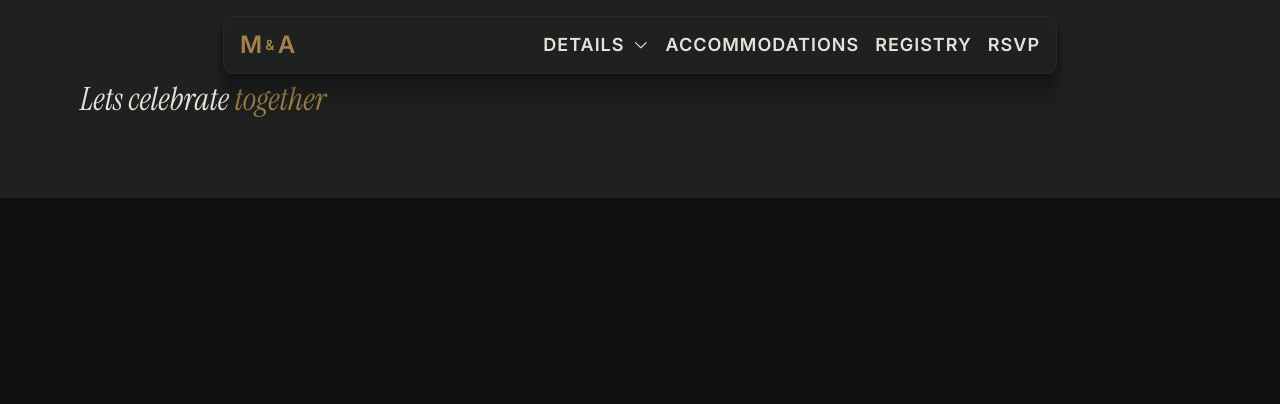
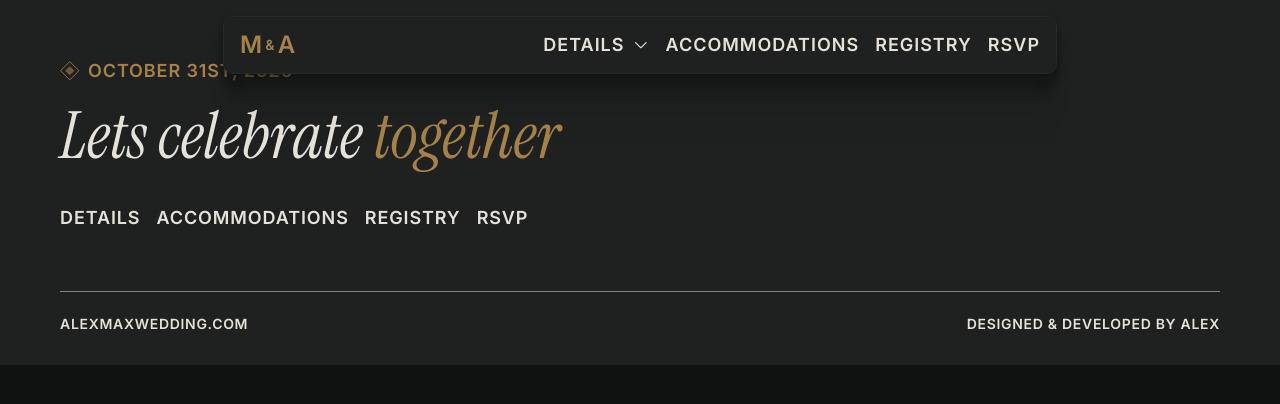
Before and after one commit to akhachadoorian/Wedding, a React (Create React App) app: page /rsvp in a window 1280 px wide. Shown: the top 404 px of the page. Built offline with nearby package versions, Linux system fonts and the light colour scheme.

Commit message:
<update> Footer fix

```diff
--- a/src/components/ArrowBox/ArrowBox.scss
+++ b/src/components/ArrowBox/ArrowBox.scss
@@ -1,7 +1,7 @@
 @use "../../styles/variables" as *;
 
 .arrow_box-wrapper {
-    padding: var(--space_025, 2px);
+    padding: var(--space-025, 2px);
     border-radius: 4px;
     border: 1px solid var(--Cream-cream-500, #e6e2da);
     transition: $transition;
@@ -66,7 +66,7 @@
 }
 
 // .arrow-wrapper {
-//     padding: var(--space_025, 2px);
+//     padding: var(--space-025, 2px);
 //     border-radius: 4px;
 //     border: 1px solid var(--Cream-cream-500, #e6e2da);
 
--- a/src/components/Buttons/Buttons.scss
+++ b/src/components/Buttons/Buttons.scss
@@ -4,7 +4,7 @@
     .btn {
         display: flex;
         align-items: center;
-        gap: var(--space_150);
+        gap: var(--space-150);
 
         width: fit-content;
         text-decoration: none;
@@ -21,7 +21,7 @@
     }
 
     .btn.solid {
-        padding: var(--space_150, 12px) var(--space_300, 24px);
+        padding: var(--space-150, 12px) var(--space-300, 24px);
         border-radius: $default-br;
 
         &.gold {
@@ -50,7 +50,7 @@
     }
 
     .btn.outline {
-        padding: var(--space_150, 12px) var(--space_300, 24px);
+        padding: var(--space-150, 12px) var(--space-300, 24px);
         border-radius: $default-br;
         border: 2px solid;
 
@@ -80,8 +80,8 @@
     }
 
     .btn.lines {
-        // gap: var(--space_100);
-        padding: var(--space_100) var(--space_075);
+        // gap: var(--space-100);
+        padding: var(--space-100) var(--space-075);
 
         position: relative;
 
--- a/src/components/Eyebrow/Eyebrow.scss
+++ b/src/components/Eyebrow/Eyebrow.scss
@@ -3,7 +3,7 @@
 .eyebrow-wrapper {
     display: flex;
     align-items: center;
-    gap: var(--space_100);
+    gap: var(--space-100);
 
     width: fit-content;
 
@@ -13,7 +13,7 @@
     }
 
     &.double {
-        gap: var(--space_150);
+        gap: var(--space-150);
     }
 
     &.gold { color: var(--gold-500); }
--- a/src/components/globals/Footer/Footer.jsx
+++ b/src/components/globals/Footer/Footer.jsx
@@ -1,9 +1,13 @@
 import React from "react";
 import { Link } from "react-router-dom";
+
 import { useLenis } from "../../../context/LenisContext";
+import { NAV_ITEMS } from "../../../data/navItems";
+import Eyebrow from "../../Eyebrow/Eyebrow";
+
 // import { NAV_ITEMS } from "../../../constants/navItems";
 
-import './Footer.scss';
+import "./Footer.scss";
 
 function Footer({}) {
     const lenis = useLenis();
@@ -17,14 +21,16 @@ function Footer({}) {
 
     return (
         <footer>
-            <div className="footer-wrapper">
+            <div className="footer-upper">
                 <div className="footer-left">
-                    <h5 className="heading_xl">
+                    <Eyebrow variation="left" color="--gold-500" text="October 31st, 2026" />
+
+                    <h5 className="heading-xl">
                         Lets celebrate <span className="gold-italic">together</span>
                     </h5>
-                </div>
-                <div className="footer-right">
-                    {/* {NAV_ITEMS.map((n, idx) => (
+
+                    <div className="footer-nav">
+                        {NAV_ITEMS.map((n, idx) => (
                             <React.Fragment key={idx}>
                                 <Link
                                     to={n.link || "/"}
@@ -39,8 +45,20 @@ function Footer({}) {
                                     <p>{n.text}</p>
                                 </Link>
                             </React.Fragment>
-                    ))} */}
+                        ))}
                     </div>
+                </div>
+                <div className="footer-right"></div>
+            </div>
+
+            <div className="footer-lower">
+                <Link to={"/"} className="">
+                    <p className="">alexmaxwedding.com</p>
+                </Link>
+
+                <p>
+                    Designed & Developed by Alex
+                </p>
             </div>
         </footer>
     );
--- a/src/components/globals/Footer/Footer.scss
+++ b/src/components/globals/Footer/Footer.scss
@@ -2,21 +2,50 @@
 @use "../../../styles/placeholders" as *;
 
 footer {
-    @include big  {
-        max-width: var(--max-width);
-        margin: 0 auto 60px auto;
+    padding: var(--space-750, 60px) var(--column-margin, 60px) var(--space-400, 32px) var(--column-margin, 60px);
+    background-color: var(--black-900);
+
+    @include big {
+        // max-width: var(--max-width);
+        // margin: 0 auto 60px auto;
     }
 }
 
-.footer-wrapper {
-    background-color: var(--black-900);
-    padding: 80px;
+.footer-upper {
+    display: flex;
+    flex-direction: row;
+    // gap: var(--layout-column-gutter);
 
-    display: flex;
-    gap: 15.972vw;
+    @include big {
+        flex-direction: row;
+        gap: var(--space-400);
+
+        max-width: var(--max-width);
+        margin: auto;
+    }
 
     .footer-left {
-        flex: 1 1 520px;
+        @include big {
+            flex: 1 1 594px;
+        }
+
+        h5 {
+            margin-top: var(--space-200);
+        }
+
+        .footer-nav {
+            display: flex;
+            flex-wrap: wrap;
+            gap: var(--space-200);
+
+            margin-top: var(--space-400);
+
+            .footer-link {
+                @extend %nav-link-uppercase;
+
+                text-decoration: none;
+            }
+        }
     }
 
     .footer-right {
@@ -25,9 +54,35 @@ footer {
         display: grid;
         grid-template-columns: repeat(2, 1fr);
         gap: 30px;
-
-        .footer-link {
-            @extend %nav-link-uppercase;
-        }
     }
 }
+
+.footer-lower {
+    padding-top: var(--space-300, 24px);
+    border-top: 1px solid rgba(230, 226, 218, 0.5);
+
+    display: flex;
+    justify-content: space-between;
+    flex-direction: row;
+    gap: var(--space-200);
+
+    @include big {
+        flex-direction: row;
+        gap: var(--space-400);
+
+        max-width: var(--max-width);
+        margin: var(--space-700) auto 0 auto;
+    }
+
+    a, p {
+        font-size: 14px;
+        font-family: $font-sans;
+        font-weight: 600;
+        line-height: 120%; /* 16.8px */
+        letter-spacing: 0.7px;
+        text-transform: uppercase;
+        text-decoration: none;
+    }
+
+
+}
--- a/src/components/globals/Navigation/Navigation.scss
+++ b/src/components/globals/Navigation/Navigation.scss
@@ -42,7 +42,7 @@ header {
 .navigation-wrapper {
     margin: 0 var(--layout-column-margin);
 
-    padding: var(--space_200);
+    padding: var(--space-200);
     border-radius: 10px;
     border: 1px solid var(--Black-black-800, #272828);
     background: var(--Black-black-900, #1f2121);
@@ -65,7 +65,7 @@ header {
         max-width: clamp(800px, 60.417vw, 870px);
         width: 100%;
         margin: auto;
-        padding: var(--space_200, 16px);
+        padding: var(--space-200, 16px);
 
         #mobile_nav_btn {
             display: none;
@@ -97,7 +97,7 @@ header {
         .navigation-left {
             display: flex;
             align-items: center;
-            gap: var(--space_025);
+            gap: var(--space-025);
 
             text-decoration: none;
 
@@ -141,7 +141,7 @@ header {
             .nav-link.has-dropdown {
                 display: flex;
                 align-items: center;
-                gap: var(--space_100);
+                gap: var(--space-100);
 
                 .caret-wrapper {
                     width: 17px;
@@ -197,7 +197,7 @@ header {
             .dropdown-inner {
                 display: flex;
                 flex-wrap: wrap;
-                gap: var(--space_200);
+                gap: var(--space-200);
 
                 overflow: hidden;
                 padding-top: 0;
@@ -205,14 +205,14 @@ header {
 
                 .dd-link {
                     flex: 1 0 232px;
-                    padding: var(--space_200, 16px);
+                    padding: var(--space-200, 16px);
                     background: var(--Black-black-800, #272828);
                     border-radius: 6px;
                     text-decoration: none;
 
                     display: flex;
                     flex-direction: column;
-                    gap: var(--space_100);
+                    gap: var(--space-100);
                     transition: $transition;
 
                     .dd-text_wrapper {
@@ -251,7 +251,7 @@ header {
                 grid-template-rows: 1fr;
 
                 .dropdown-inner {
-                    padding-top: var(--space_300);
+                    padding-top: var(--space-300);
                 }
             }
         }
--- a/src/styles/_typography.scss
+++ b/src/styles/_typography.scss
@@ -39,7 +39,8 @@ h1, h2, h3, h4, h5, h6 {
 
 // ── Heading styles ────────────────────────────────────────────
 
-h1 {
+h1,
+.heading-xxl {
   @extend %heading-base;
   font-size: var(--heading-xxl);
 }
--- a/src/styles/pages/_wedding.scss
+++ b/src/styles/pages/_wedding.scss
@@ -7,7 +7,7 @@
         flex-direction: column;
 
         @include big  {
-            gap: calc(var(--space_1000) * 1.5);
+            gap: calc(var(--space-1000) * 1.5);
         }
 
         .lines {
--- a/src/styles/tokens/_spacing.scss
+++ b/src/styles/tokens/_spacing.scss
@@ -1,20 +1,20 @@
 :root {
-  --space_0:    0;
-  --space_025:  0.125rem;  // 2px
-  --space_050:  0.25rem;   // 4px
-  --space_075:  0.375rem;  // 6px
-  --space_100:  0.5rem;    // 8px
-  --space_150:  0.75rem;   // 12px
-  --space_200:  1rem;      // 16px
-  --space_250:  1.25rem;   // 20px
-  --space_300:  1.5rem;    // 24px
-  --space_400:  2rem;      // 32px
-  --space_500:  2.5rem;    // 40px
-  --space_600:  3rem;      // 48px
-  --space_700:  3.5rem;    // 56px
-  --space_750:  3.75rem;   // 60px
-  --space_800:  4rem;      // 64px
-  --space_1000: 5rem;      // 80px
+  --space-0:    0;
+  --space-025:  0.125rem;  // 2px
+  --space-050:  0.25rem;   // 4px
+  --space-075:  0.375rem;  // 6px
+  --space-100:  0.5rem;    // 8px
+  --space-150:  0.75rem;   // 12px
+  --space-200:  1rem;      // 16px
+  --space-250:  1.25rem;   // 20px
+  --space-300:  1.5rem;    // 24px
+  --space-400:  2rem;      // 32px
+  --space-500:  2.5rem;    // 40px
+  --space-600:  3rem;      // 48px
+  --space-700:  3.5rem;    // 56px
+  --space-750:  3.75rem;   // 60px
+  --space-800:  4rem;      // 64px
+  --space-1000: 5rem;      // 80px
 }
 
-// calc(var(--space_1000) * 1.5) == 120px
+// calc(var(--space-1000) * 1.5) == 120px
```
Also changed, not shown: src/components/heros/HomeHero/HomeHero.scss (+10 -4 lines). Lines whose indentation alone changed are shown as unchanged.
